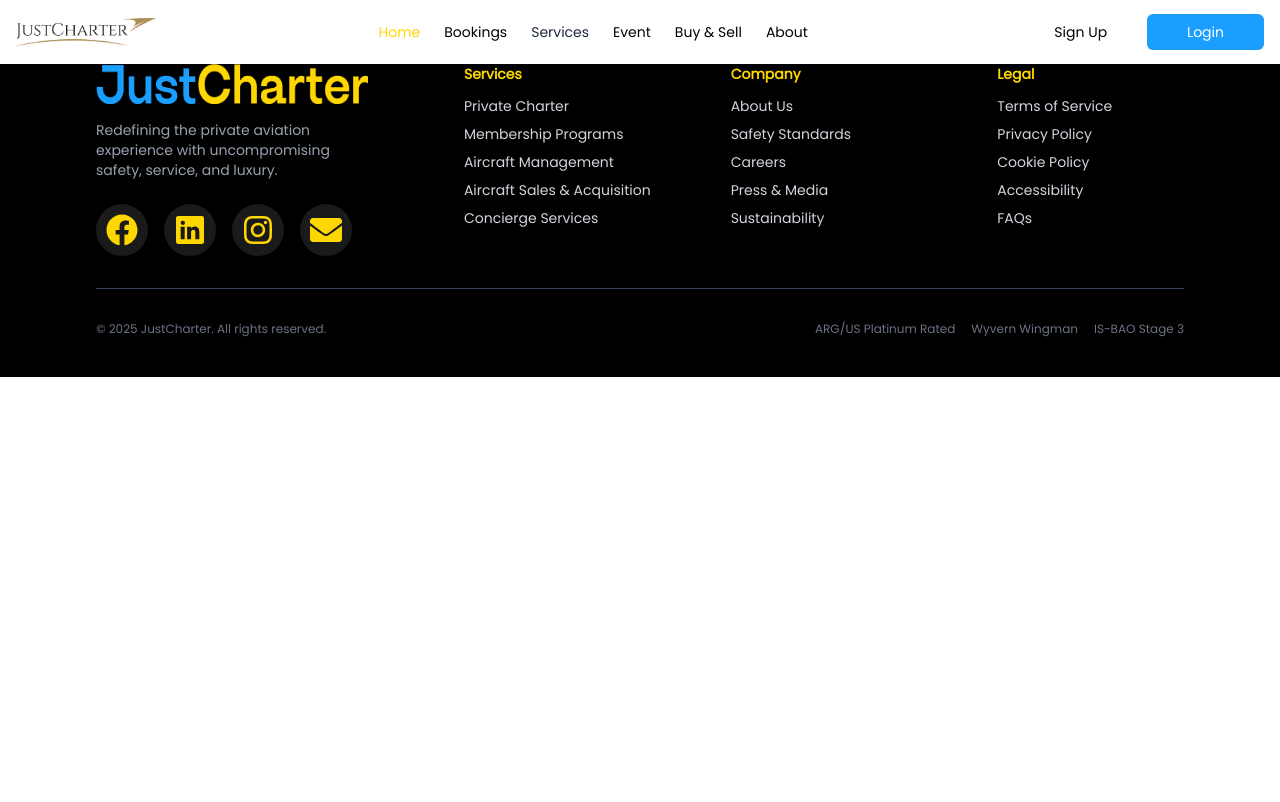
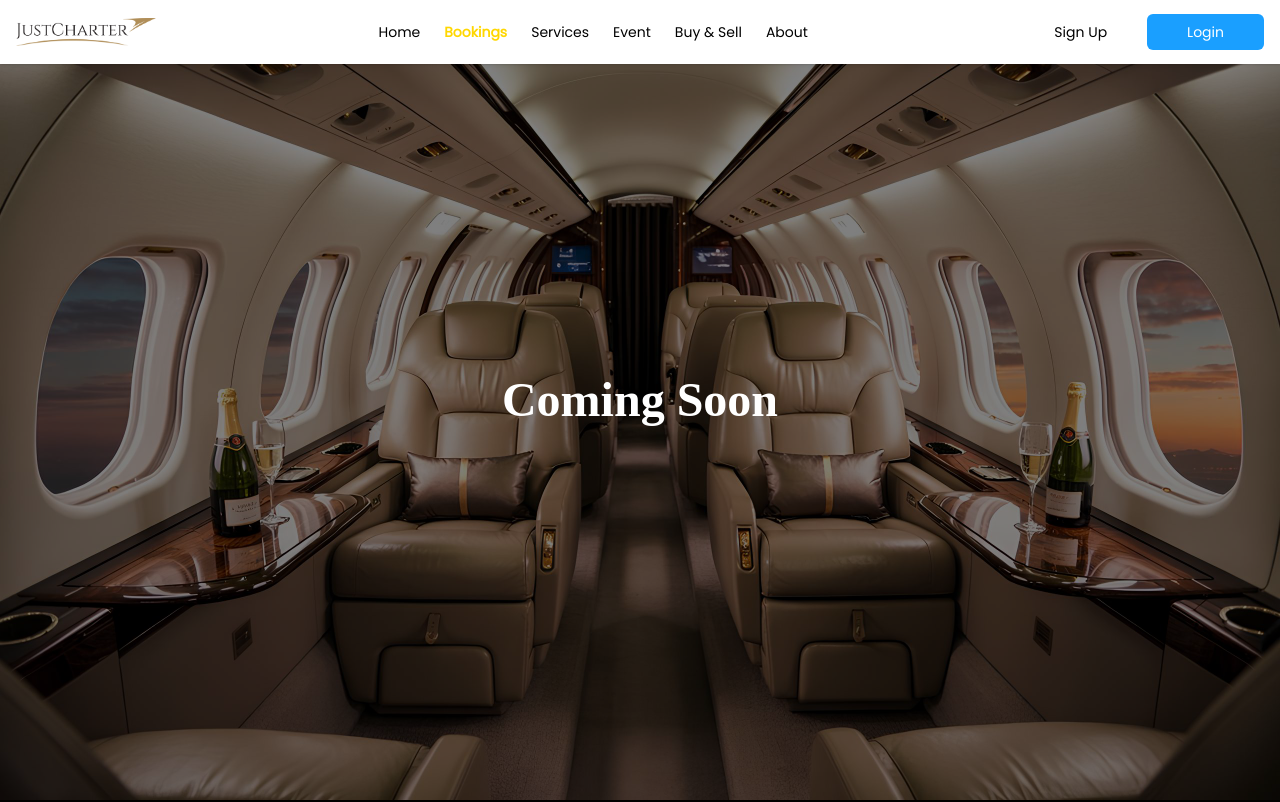
Before and after one commit to Smit-maker-dev/JustCharter-SecondStage, a React (Vite) app: page /bookings in a window 1280 px wide. Shown: the top 802 px of the page. Built offline with nearby package versions, Linux system fonts and the light colour scheme.

Commit message:
implement static pages

```diff
--- a/src/Auth_Pages/ForgetPass.jsx
+++ b/src/Auth_Pages/ForgetPass.jsx
@@ -85,9 +85,9 @@
             </div>
             <button
               type="submit"
-              className="w-full md:w-3/5 bg-blue-400 text-white py-2.5 mt-4 rounded-lg hover:bg-blue-700 transition"
+              className="cursor-pointer w-full md:w-3/5 bg-[#1A9FFF] text-white py-2.5 mt-4 rounded-lg hover:bg-blue-700 transition"
             >
-              SUBMIT
+              Submit
             </button>
           </form>
         </div>
--- a/src/Auth_Pages/SignupPage.jsx
+++ b/src/Auth_Pages/SignupPage.jsx
@@ -92,7 +92,7 @@
       const newErrors = {};
       err.inner.forEach((error) => {
         newErrors[error.path] = error.message;
-        // toast.error(error.message);
+        toast.error(error.message);
       });
       setErrors(newErrors);
     } else if (err.response && err.response.data && err.response.data.message) {
@@ -100,7 +100,7 @@
       toast.error(err.response.data.message);
     } else {
 
-      // toast.error("An unexpected error occurred. Please try again later.");
+      toast.error("An unexpected error occurred. Please try again later.");
       console.error("Unexpected Error:", err);
     }
   } finally {
--- a/src/Auth_Pages/VeryfyEmail.jsx
+++ b/src/Auth_Pages/VeryfyEmail.jsx
@@ -77,7 +77,7 @@
       localStorage.setItem("lastOtpSentTime", Date.now().toString());
       setCounter(60);
 
-      await fetchLatestOtp();
+      // await fetchLatestOtp();
     } catch (error) {
       toast.error(error.response?.data?.message || "Sending OTP failed");
       console.error("Send OTP error:", error);
--- a/src/Components/Navbar.jsx
+++ b/src/Components/Navbar.jsx
@@ -105,7 +105,7 @@
             />
           </div>
 
-          <ul className="hidden lg:flex space-x-6 text-sm relative">
+          {/* <ul className="hidden lg:flex space-x-6 text-sm relative">
             <li
               className="cursor-pointer text-[#FFD700]"
               onClick={() => navigate("/")}
@@ -151,6 +151,33 @@
             >
               About
             </li>
+          </ul> */}
+          <ul className="hidden lg:flex space-x-6 text-sm relative">
+            {[
+              { label: "Home", path: "/" },
+              { label: "Bookings", path: "/bookings" },
+              { label: "Services", path: "/services" },
+              { label: "Event", path: "/event" },
+              { label: "Buy & Sell", path: "/buy_sell" },
+              { label: "About", path: "/about" },
+            ].map((item) => {
+              const isActive = location.pathname === item.path;
+              return (
+                <li
+                  key={item.label}
+                  className={`cursor-pointer transition-colors duration-300 ${
+                    isActive
+                      ? "text-[#FFD700] font-semibold"
+                      : showScrolledStyle
+                      ? "text-black"
+                      : "text-white"
+                  }`}
+                  onClick={() => navigate(item.path)}
+                >
+                  {item.label}
+                </li>
+              );
+            })}
           </ul>
 
           {firstName && lastName ? (
@@ -212,7 +239,7 @@
           }`}
         >
           <div className="flex flex-col items-center text-sm space-y-4 py-6">
-            <ul className="space-y-4 text-center">
+            {/* <ul className="space-y-4 text-center">
               <li
                 className="cursor-pointer text-[#FFD700]"
                 onClick={() => navigate("/")}
@@ -258,7 +285,38 @@
               >
                 About
               </li>
+            </ul> */}
+            <ul className="space-y-4 text-center">
+              {[
+                { label: "Home", path: "/" },
+                { label: "Bookings", path: "/bookings" },
+                { label: "Services", path: "/services" },
+                { label: "Event", path: "/event" },
+                { label: "Buy & Sell", path: "/buy_sell" },
+                { label: "About", path: "/about" },
+              ].map((item) => {
+                const isActive = location.pathname === item.path;
+                return (
+                  <li
+                    key={item.label}
+                    className={`cursor-pointer transition-colors duration-300 ${
+                      isActive
+                        ? "text-[#FFD700] font-semibold"
+                        : showScrolledStyle
+                        ? "text-[#000000]"
+                        : "text-gray-800"
+                    }`}
+                    onClick={() => {
+                      setIsMobileMenuOpen(false);
+                      navigate(item.path);
+                    }}
+                  >
+                    {item.label}
+                  </li>
+                );
+              })}
             </ul>
+
             <div className="profile-section">
               {firstName && lastName ? (
                 <div
--- /dev/null
+++ b/src/Main_Pages/AboutPage.jsx
@@ -0,0 +1,21 @@
+import React from 'react'
+
+export default function AboutPage() {
+  return (
+
+     <div
+      className="relative min-h-screen flex items-center justify-center bg-cover bg-center"
+      style={{
+        // backgroundImage: "url('/images/Herosectionbg.jpeg')",
+        backgroundImage: "url(' https://assets.gulfstream.aero/thedotcom/images/aircraft/g800/v_g800_a_mkt_007_Desktop.jpg')",
+        fontFamily: "'Playfair Display', serif",
+      }}
+    >
+      <div className="absolute inset-0 bg-black/50 z-0"></div>
+
+      <h1 className="relative z-10 text-3xl md:text-5xl font-bold text-white">
+        Coming Soon
+      </h1>
+    </div>
+  )
+}
--- a/src/Main_Pages/Bookings.jsx
+++ b/src/Main_Pages/Bookings.jsx
@@ -1,7 +1,19 @@
-import React from 'react'
+import React from "react";
 
 export default function Bookings() {
   return (
-    <div>Bookings</div>
-  )
+    <div
+      className="relative min-h-screen flex items-center justify-center bg-cover bg-center"
+      style={{
+        backgroundImage: "url('/images/Herosectionbg.jpeg')",
+        fontFamily: "'Playfair Display', serif",
+      }}
+    >
+      <div className="absolute inset-0 bg-black/50 z-0"></div>
+
+      <h1 className="relative z-10 text-3xl md:text-5xl font-bold text-white">
+        Coming Soon
+      </h1>
+    </div>
+  );
 }
--- /dev/null
+++ b/src/Main_Pages/BuyAndSell.jsx
@@ -0,0 +1,21 @@
+import React from "react";
+
+export default function BuyAndSell() {
+  return (
+    <div
+      className="relative min-h-screen flex items-center justify-center bg-cover bg-center"
+      style={{
+        // backgroundImage: "url('/images/Herosectionbg.jpeg')",
+        backgroundImage:
+          "url('https://images.pexels.com/photos/2245276/pexels-photo-2245276.jpeg')",
+        fontFamily: "'Playfair Display', serif",
+      }}
+    >
+      <div className="absolute inset-0 bg-black/50 z-0"></div>
+
+      <h1 className="relative z-10 text-3xl md:text-5xl font-bold text-white">
+        Coming Soon
+      </h1>
+    </div>
+  );
+}
--- /dev/null
+++ b/src/Main_Pages/EventPage.jsx
@@ -0,0 +1,20 @@
+import React from 'react'
+
+export default function EventPage() {
+  return (
+  <div
+      className="relative min-h-screen flex items-center justify-center bg-cover bg-center"
+      style={{
+        // backgroundImage: "url('/images/Herosectionbg.jpeg')",
+        backgroundImage: "url('https://images.pexels.com/photos/15713593/pexels-photo-15713593.jpeg')",
+        fontFamily: "'Playfair Display', serif",
+      }}
+    >
+      <div className="absolute inset-0 bg-black/50 z-0"></div>
+
+      <h1 className="relative z-10 text-3xl md:text-5xl font-bold text-white">
+        Coming Soon
+      </h1>
+    </div>
+  )
+}
--- a/src/Main_Pages/Home.jsx
+++ b/src/Main_Pages/Home.jsx
@@ -381,7 +381,8 @@
           <div className="relative z-10 text-white text-center w-full px-6 md:hidden">
             <h1
               className="text-[36px] font-bold leading-snug mb-4"
-              style={{ fontFamily: "'Playfair Display', serif" }}
+              style={{ fontFamily: "'Playfair Display', serif"
+               }}
             >
               Private Aviation <br /> Made Simple
             </h1>
@@ -432,8 +433,7 @@
           <h1
             className="text-[28px] font-bold mb-4 text-[#1A1F2C]"
             style={{
-              fontFamily: "'Playfair Display', serif",
-              textShadow: "0 2px 4px rgba(0, 0, 0, 0.7)",
+              fontFamily: "'Playfair Display', serif"
             }}
           >
             Premium Aviation Services
--- /dev/null
+++ b/src/Main_Pages/Services.jsx
@@ -0,0 +1,20 @@
+import React from 'react'
+
+export default function Services() {
+  return (
+    <div
+      className="relative min-h-screen flex items-center justify-center bg-cover bg-center"
+      style={{
+        // backgroundImage: "url('/images/Herosectionbg.jpeg')",
+        backgroundImage: "url('https://images.pexels.com/photos/20640861/pexels-photo-20640861.jpeg')",
+        fontFamily: "'Playfair Display', serif",
+      }}
+    >
+      <div className="absolute inset-0 bg-black/60 z-0"></div>
+
+      <h1 className="relative z-10 text-3xl md:text-5xl font-bold text-white">
+        Coming Soon
+      </h1>
+    </div>
+  )
+}
```
Also changed, not shown: src/Auth_Pages/VeryfyOTP.jsx (+9 -7 lines), src/RouterFile/Router.jsx (+8 -0 lines), 1 other file (tests, documents, lock files or other folders).
